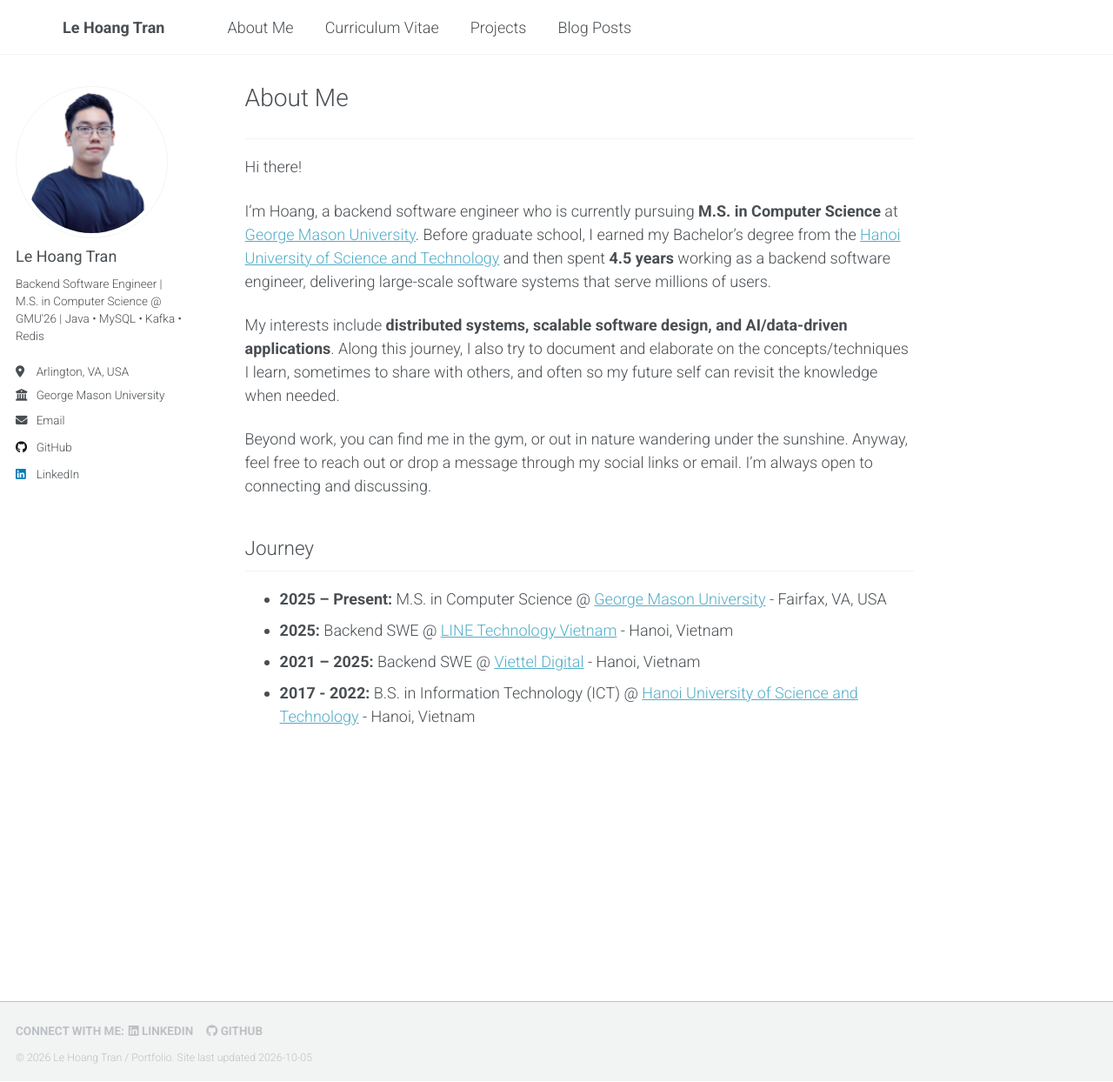
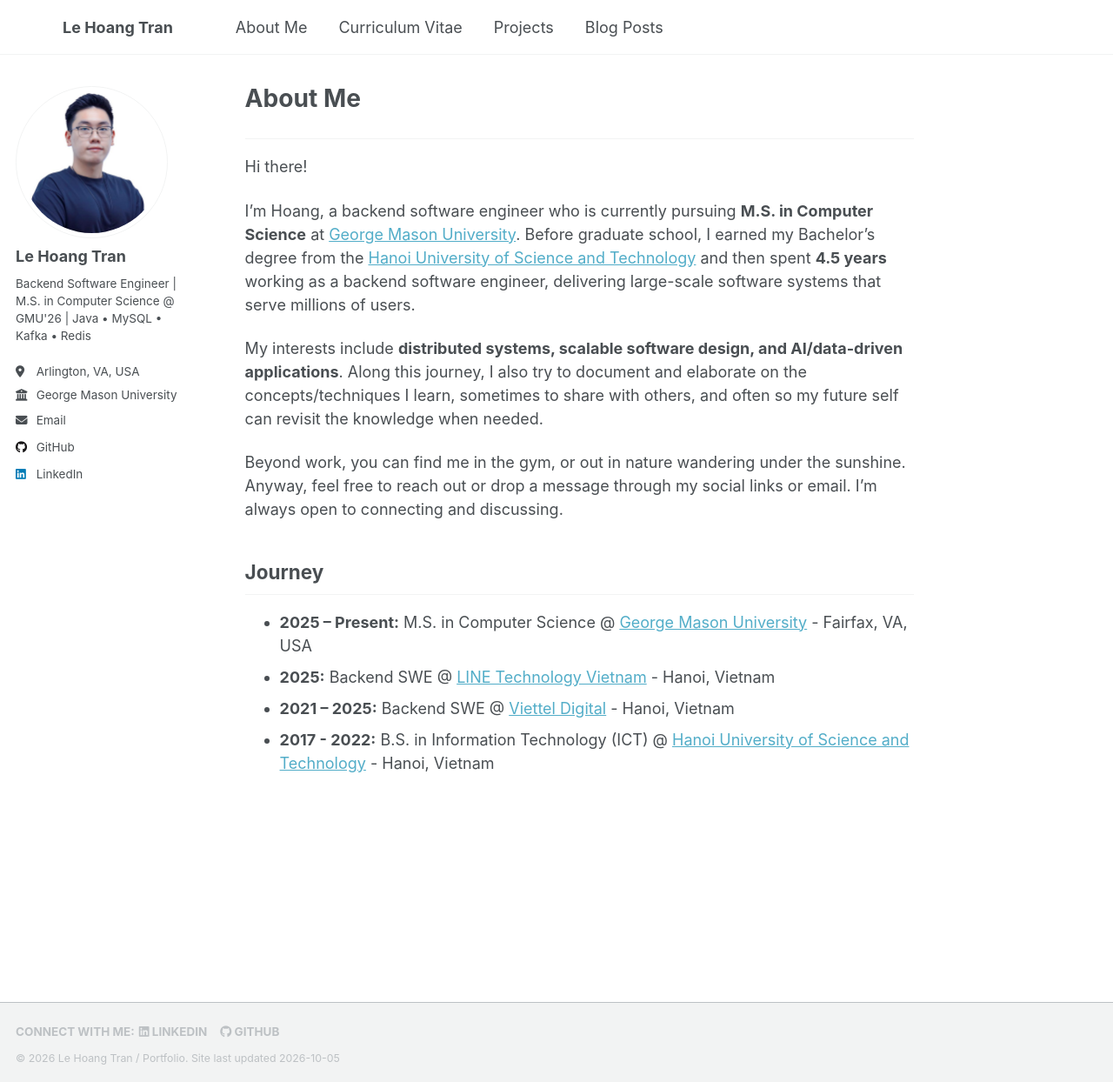
Before and after one commit to lehoangtran289/lehoangtran289.github.io, a Jekyll site: the page built from _pages/about.md, in a window 1280 px wide and 1244 px high. Shown: the whole window at 87% size. Built offline with Jekyll 4.4.1, drawn with Linux system fonts in a browser that asks for light colours; a script that is not in the unit is left out.

Commit message:
revert: Restore original site fonts

```diff
--- a/_includes/head.html
+++ b/_includes/head.html
@@ -12,10 +12,5 @@
   document.documentElement.className = document.documentElement.className.replace(/\bno-js\b/g, '') + ' js ';
 </script>
 
-<!-- Fonts (same as al-folio) -->
-<link rel="preconnect" href="https://fonts.googleapis.com">
-<link rel="preconnect" href="https://fonts.gstatic.com" crossorigin>
-<link rel="stylesheet" href="https://fonts.googleapis.com/css?family=Roboto:300,400,500,700&display=swap">
-
 <!-- For all browsers -->
 <link rel="stylesheet" href="{{ base_path }}/assets/css/main.css">
--- a/_sass/_themes.scss
+++ b/_sass/_themes.scss
@@ -15,7 +15,7 @@ $indent-var                 : 1.3em;
 
 /* System typefaces */
 $serif                      : Georgia, Times, serif;
-$sans-serif                 : "Roboto", -apple-system, ".SFNSText-Regular", "San Francisco", "Segoe UI", "Helvetica Neue", "Lucida Grande", Arial, sans-serif;
+$sans-serif                 : -apple-system, ".SFNSText-Regular", "San Francisco", "Roboto", "Segoe UI", "Helvetica Neue", "Lucida Grande", Arial, sans-serif;
 $monospace                  : Monaco, Consolas, "Lucida Console", monospace;
 
 /* Sans serif typefaces */
--- a/_sass/layout/_base.scss
+++ b/_sass/layout/_base.scss
@@ -16,7 +16,6 @@ body {
   padding: $masthead-height 0 0;
   padding-bottom: 9em;
   font-family: $global-font-family;
-  font-weight: 300;
   line-height: 1.5;
 
   &.overflow--hidden {
@@ -29,15 +28,7 @@ h1, h2, h3, h4, h5, h6 {
   margin: 2em 0 0.5em;
   line-height: 1.2;
   font-family: $header-font-family;
-  font-weight: 400;
-}
-
-h1, h2 {
-  font-weight: 300;
-}
-
-b, strong {
-  font-weight: 700;
+  font-weight: bold;
 }
 
 h1 {
```
